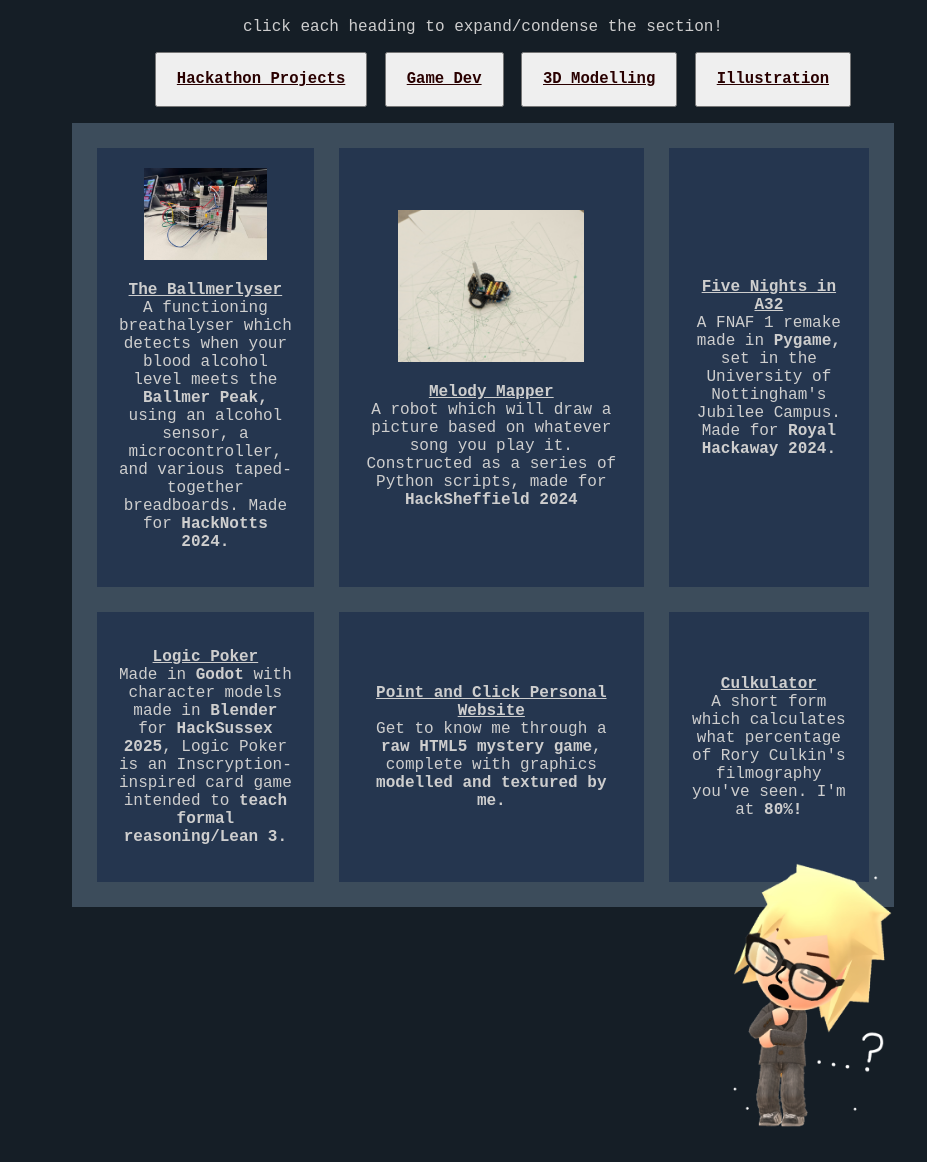
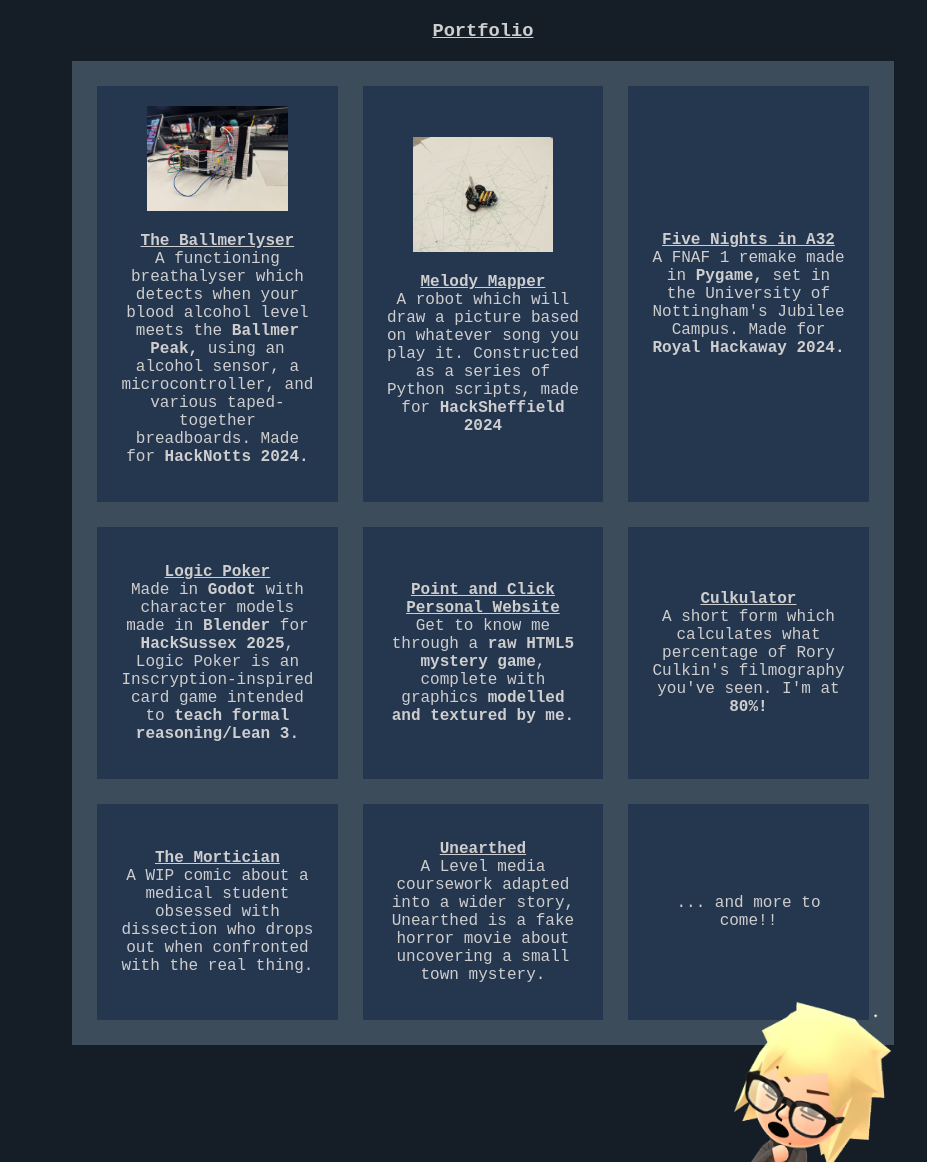
Before and after one commit to treeinsect/treeinsect.github.io, a plain HTML site: page portfolio.html in a window 1280 px wide. Shown: the part 138-1300 px from the top of the page, 353-1280 px from the left. Drawn offline with Linux system fonts and the light colour scheme.

Commit message:
portfolio page text finished

```diff
--- a/portfolio.html
+++ b/portfolio.html
@@ -29,9 +29,9 @@
 
         <section>
 
-            <p> click each heading to expand/condense the section!</p>
+            <h3> <u> Portfolio </u></h3>
 
-            <ul id = "categories">
+            <!--- <ul id = "categories">
 
                 <li>
                     <button onclick = "toggleHack()" >
@@ -57,11 +57,11 @@
                     </button>
                 </li>
 
-            </ul>
+            </ul> --->
 
             <table id = "hack" style = "padding: 0px; border-spacing: 2vw;">
                     <tr>
-                        <td class = "project" style = "width: 30%;">
+                        <td class = "project">
                             <img style = 'width: 70%;' src = "img/portfolio/ballmer.jpg">
                             <br>
                             <p>
@@ -118,6 +118,32 @@
 
                     </tr>
 
+                    <tr>
+
+                        <td class = "project">
+                            <p>
+                                <b><u>The Mortician</u></b>
+                                <br>
+                                A WIP comic about a medical student obsessed with dissection who drops out when confronted with the real thing.
+                            </p>
+                        </td>
+
+                        <td class = "project">
+                            <p>
+                                <b><u>Unearthed</u></b>
+                                <br>
+                                A Level media coursework adapted into a wider story, Unearthed is a fake horror movie about uncovering a small town mystery.
+                            </p>
+                        </td>
+
+                        <td class = "project">
+                            <p>
+                                ... and more to come!!
+                            </p>
+                        </td>
+
+                    </tr>
+
             </table>
 
             <div style = "height: 30px;"></div>
--- a/styles.css
+++ b/styles.css
@@ -101,4 +101,5 @@
 .project {
     background-color: rgb(37, 54, 79);
     padding: 20px;
+    width: 30%;
 }
```
